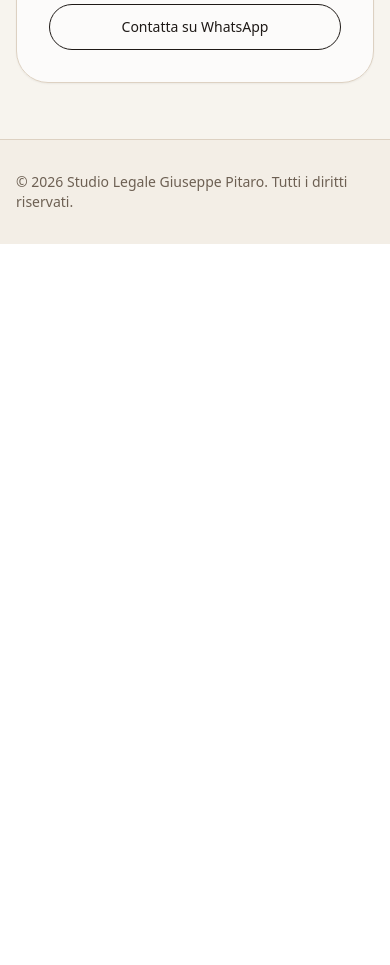
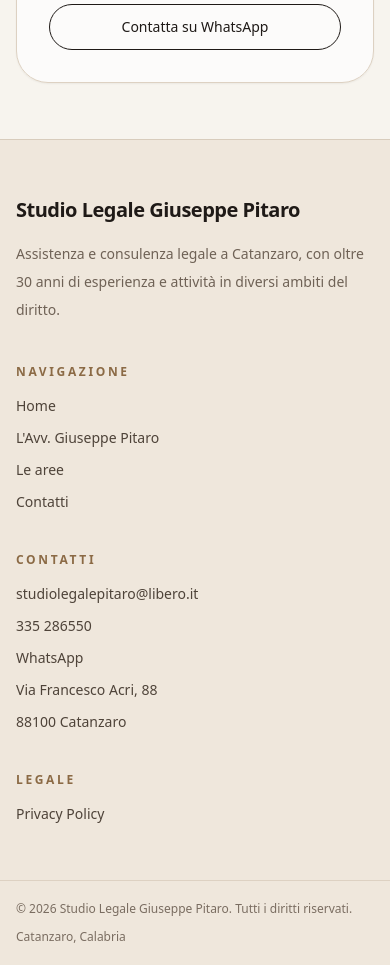
Before and after one commit to alessandropitaro2002/studio-legale-pitaro, a Next.js app: page / in a window 390 px wide. Shown: the part 7680-8645 px from the top of the page. Before the commit the page ends 7924 px from the top, so only its background shows below. Built offline with nearby package versions, Linux system fonts and the light colour scheme.

Commit message:
Update page.js

```diff
--- a/app/page.js
+++ b/app/page.js
@@ -543,9 +543,86 @@
         </section>
       </main>
 
-      <footer className="border-t border-[#ddd1c2] bg-[#f3eee6]">
-        <div className="mx-auto flex max-w-7xl flex-col gap-3 px-4 py-8 text-sm text-[#6d6053] sm:px-6 lg:flex-row lg:items-center lg:justify-between lg:px-8">
-          <p>© 2026 Studio Legale Giuseppe Pitaro. Tutti i diritti riservati.</p>
+      <footer className="border-t border-[#d8ccbc] bg-[#efe7dc]">
+        <div className="mx-auto grid max-w-7xl gap-10 px-4 py-14 sm:px-6 md:grid-cols-2 lg:grid-cols-4 lg:px-8">
+          <div>
+            <h3 className="text-xl font-semibold tracking-tight text-[#1f1a17]">
+              Studio Legale Giuseppe Pitaro
+            </h3>
+            <p className="mt-4 max-w-sm text-sm leading-7 text-[#6f6256]">
+              Assistenza e consulenza legale a Catanzaro, con oltre 30 anni di
+              esperienza e attività in diversi ambiti del diritto.
+            </p>
+          </div>
+
+          <div>
+            <p className="text-xs font-semibold uppercase tracking-[0.22em] text-[#8b6a45]">
+              Navigazione
+            </p>
+            <div className="mt-4 flex flex-col gap-3 text-sm text-[#4e4339]">
+              <a href="#home" className="transition hover:text-[#1f1a17]">
+                Home
+              </a>
+              <a href="#avvocato" className="transition hover:text-[#1f1a17]">
+                L&apos;Avv. Giuseppe Pitaro
+              </a>
+              <a href="#aree" className="transition hover:text-[#1f1a17]">
+                Le aree
+              </a>
+              <a href="#contatti" className="transition hover:text-[#1f1a17]">
+                Contatti
+              </a>
+            </div>
+          </div>
+
+          <div>
+            <p className="text-xs font-semibold uppercase tracking-[0.22em] text-[#8b6a45]">
+              Contatti
+            </p>
+            <div className="mt-4 flex flex-col gap-3 text-sm text-[#4e4339]">
+              <a
+                href="mailto:studiolegalepitaro@libero.it"
+                className="transition hover:text-[#1f1a17]"
+              >
+                studiolegalepitaro@libero.it
+              </a>
+              <a
+                href="tel:+39335286550"
+                className="transition hover:text-[#1f1a17]"
+              >
+                335 286550
+              </a>
+              <a
+                href="https://wa.me/39335286550"
+                className="transition hover:text-[#1f1a17]"
+              >
+                WhatsApp
+              </a>
+              <span>Via Francesco Acri, 88</span>
+              <span>88100 Catanzaro</span>
+            </div>
+          </div>
+
+          <div>
+            <p className="text-xs font-semibold uppercase tracking-[0.22em] text-[#8b6a45]">
+              Legale
+            </p>
+            <div className="mt-4 flex flex-col gap-3 text-sm text-[#4e4339]">
+              <a
+                href="/privacy-policy"
+                className="transition hover:text-[#1f1a17]"
+              >
+                Privacy Policy
+              </a>
+            </div>
+          </div>
+        </div>
+
+        <div className="border-t border-[#ddd1c2]">
+          <div className="mx-auto flex max-w-7xl flex-col gap-3 px-4 py-5 text-xs text-[#7a6d61] sm:px-6 lg:flex-row lg:items-center lg:justify-between lg:px-8">
+            <p>© 2026 Studio Legale Giuseppe Pitaro. Tutti i diritti riservati.</p>
+            <p>Catanzaro, Calabria</p>
+          </div>
         </div>
       </footer>
     </div>
```
